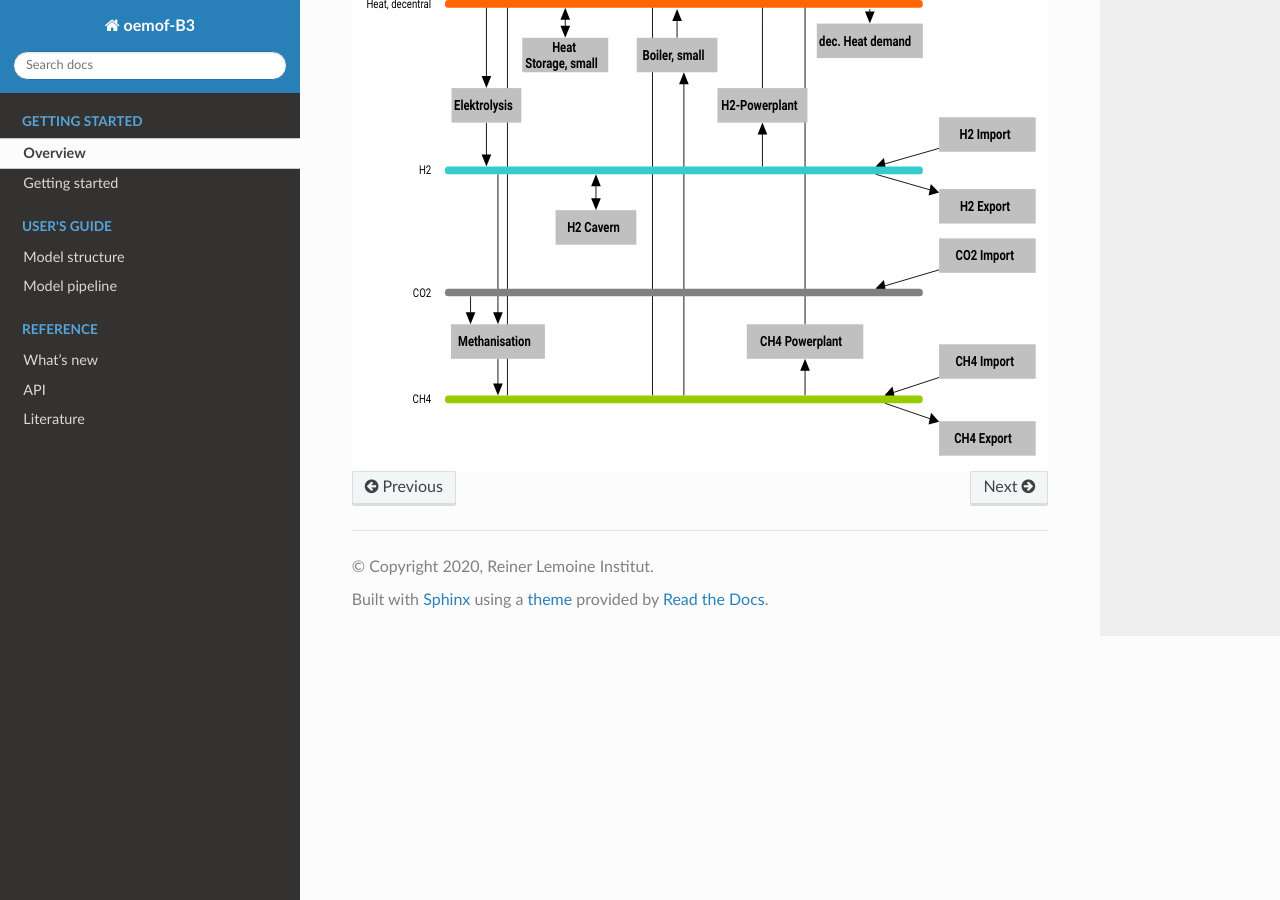
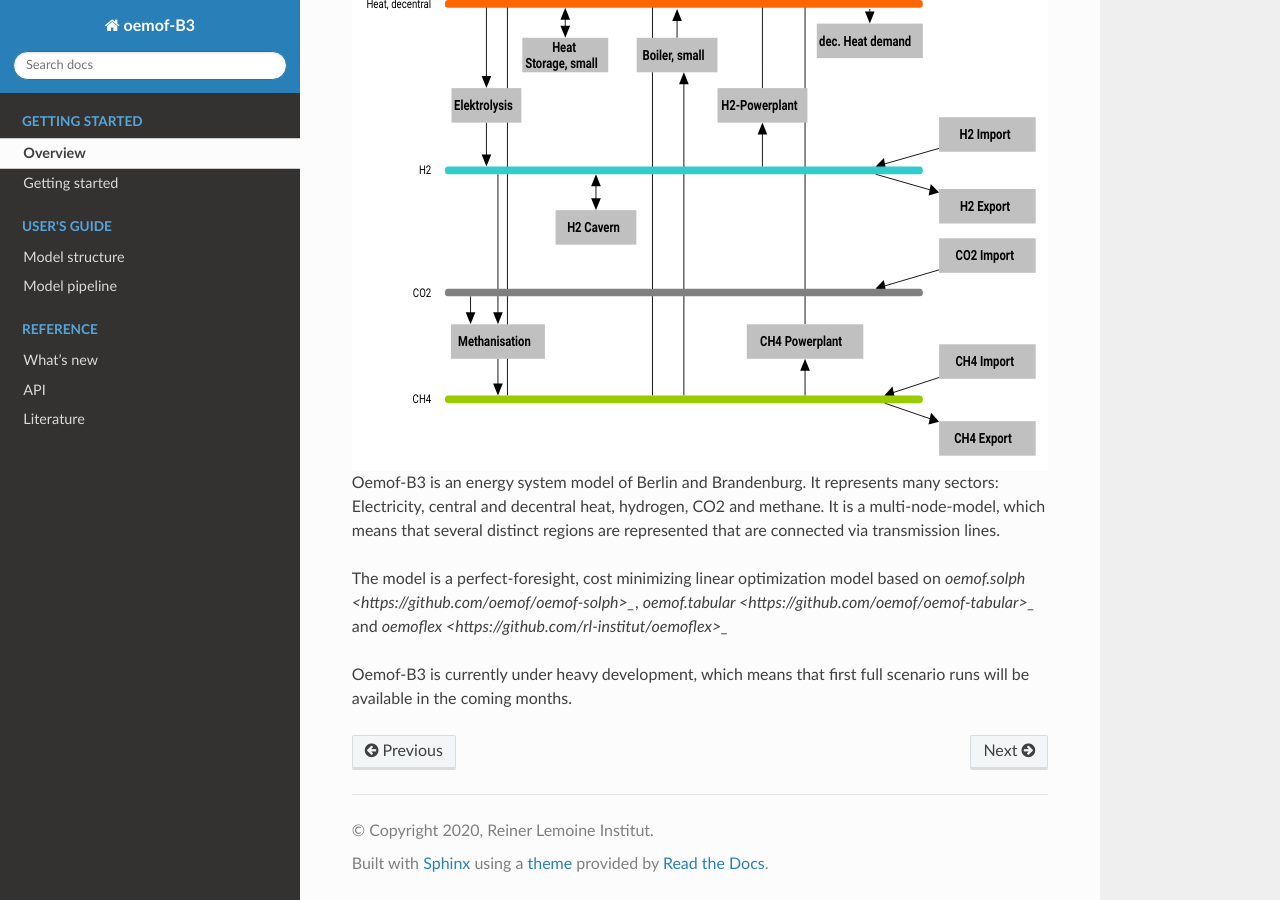
Before and after one commit to rl-institut/oemof-B3, a Sphinx documentation site: the page built from docs/overview.rst, in a window 1280 px wide and 900 px high, scrolled down 554 px. Built offline with Sphinx 7.4.7 and the Read the Docs theme 2.0.0, drawn with Linux system fonts in a browser that asks for light colours.

Commit message:
Add text to overview chapter

```diff
--- a/docs/overview.rst
+++ b/docs/overview.rst
@@ -9,3 +9,16 @@
    :scale: 100 %
    :alt: schematic of model structure
    :align: center
+
+
+Oemof-B3 is an energy system model of Berlin and Brandenburg. It represents many sectors:
+Electricity, central and decentral heat, hydrogen, CO2 and methane. It is a multi-node-model, which
+means that several distinct regions are represented that are connected via transmission lines.
+
+The model is a perfect-foresight, cost minimizing linear optimization model based on
+`oemof.solph <https://github.com/oemof/oemof-solph>_`,
+`oemof.tabular <https://github.com/oemof/oemof-tabular>_`
+and `oemoflex <https://github.com/rl-institut/oemoflex>_`
+
+Oemof-B3 is currently under heavy development, which means that first full scenario runs will be
+available in the coming months.
```
